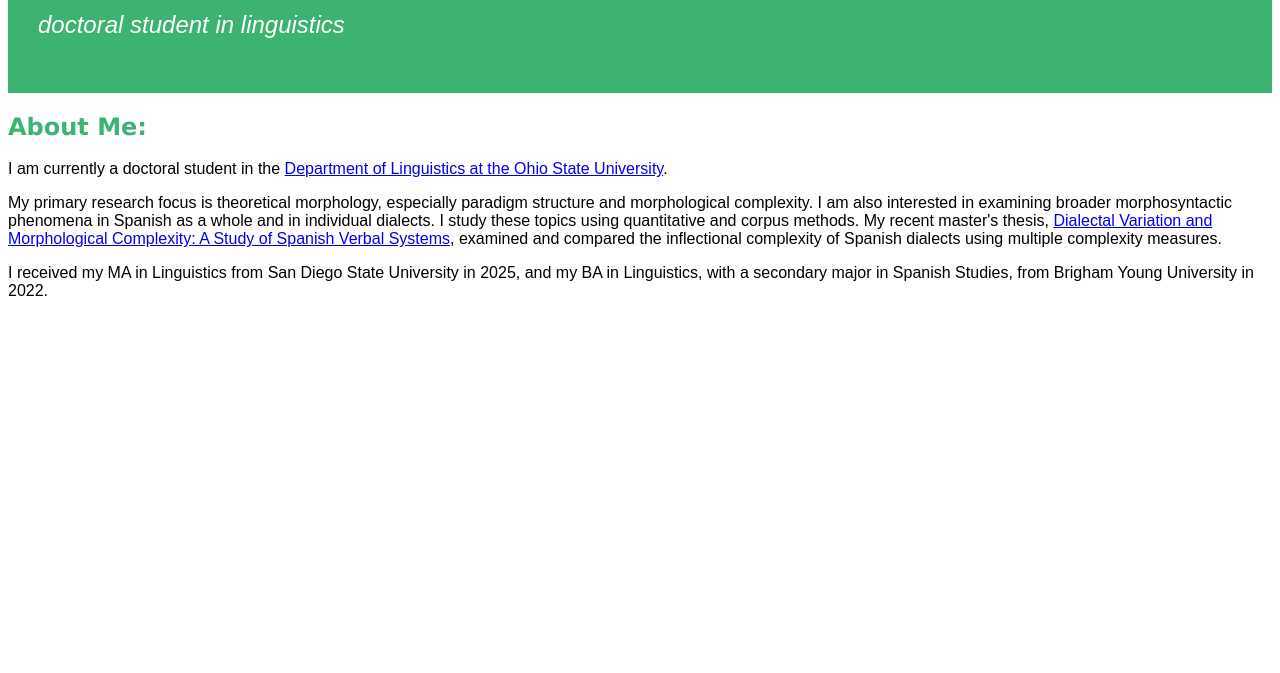
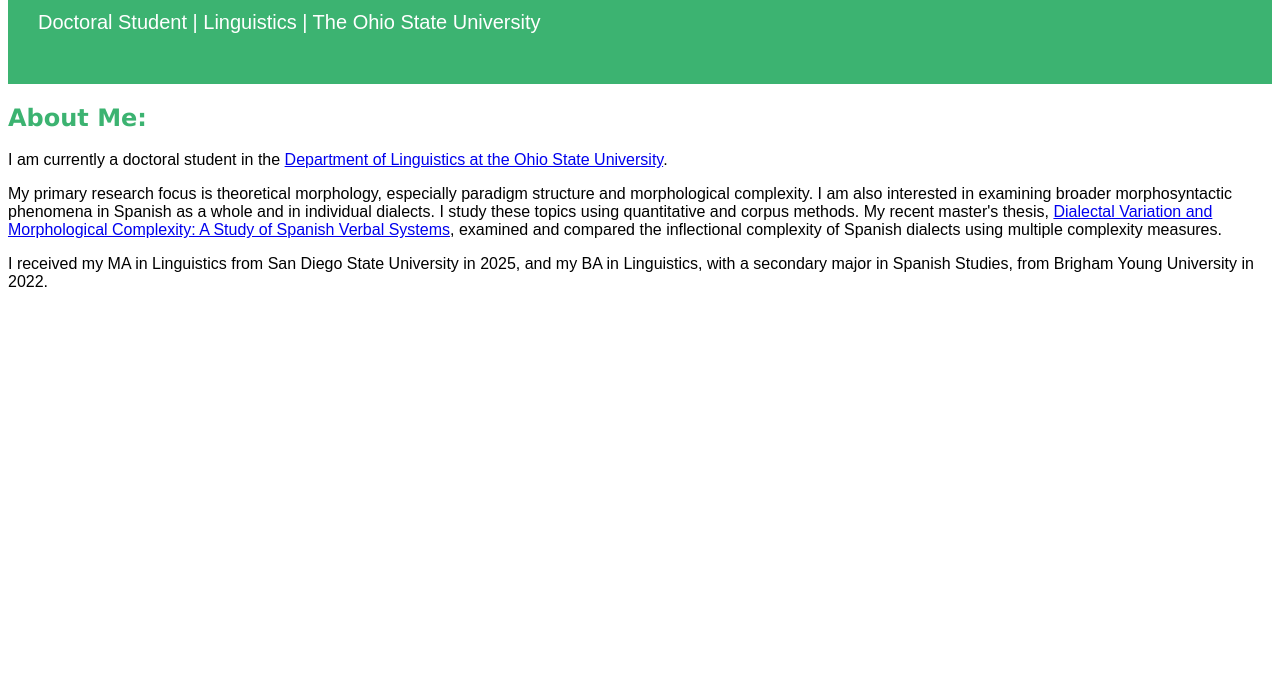
Before and after one commit to spencer-pog/spencer-pog.github.io, a plain HTML site: page index.html in a window 1280 px wide. Shown: the part 127-800 px from the top of the page. Drawn offline with Linux system fonts and the light colour scheme.

Commit message:
Update index.html

```diff
--- a/index.html
+++ b/index.html
@@ -10,7 +10,7 @@
 
 <header>
 	<h1>Spencer Poggemann</h1>
-	<p style="color:White; font-size:150%"><i>doctoral student in linguistics</i></p>
+	<p style="color:White; font-size:125%">Doctoral Student | Linguistics | The Ohio State University</p>
 </header>
 
 	<div id="left">
```
